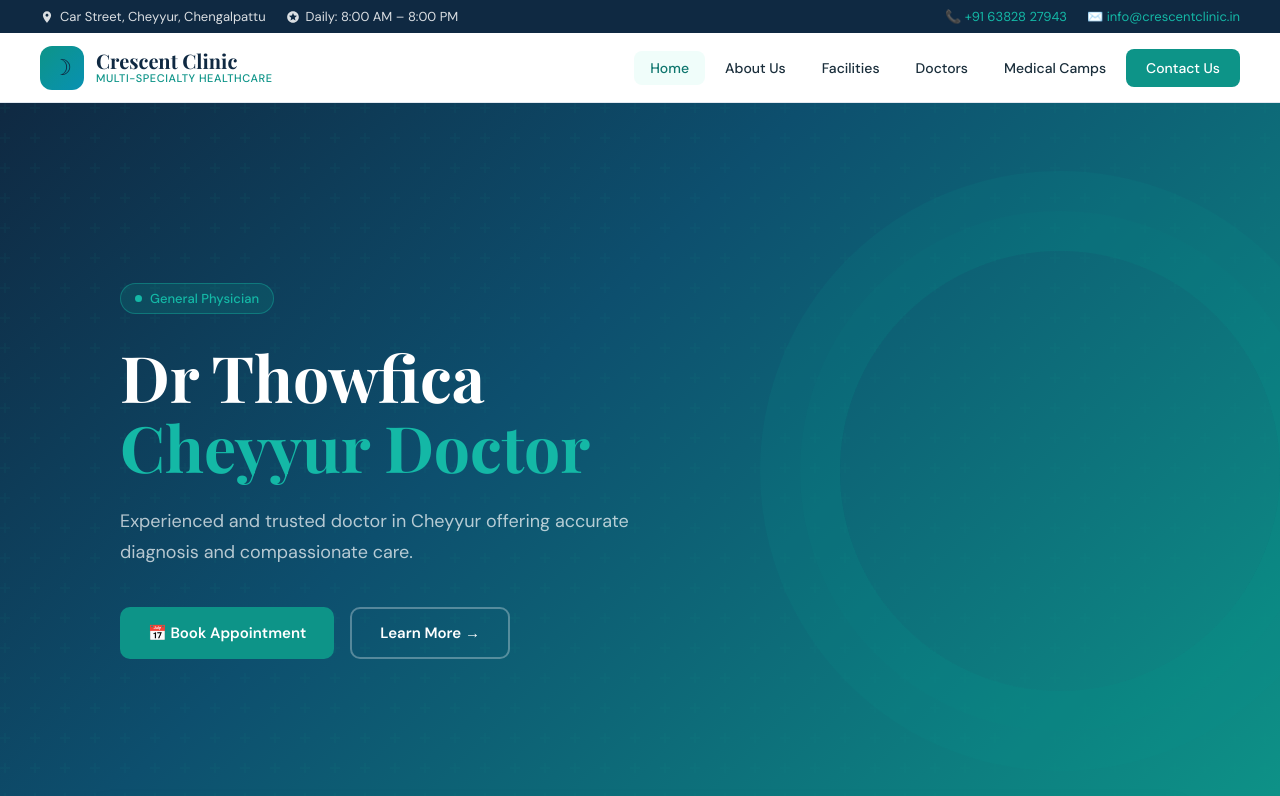
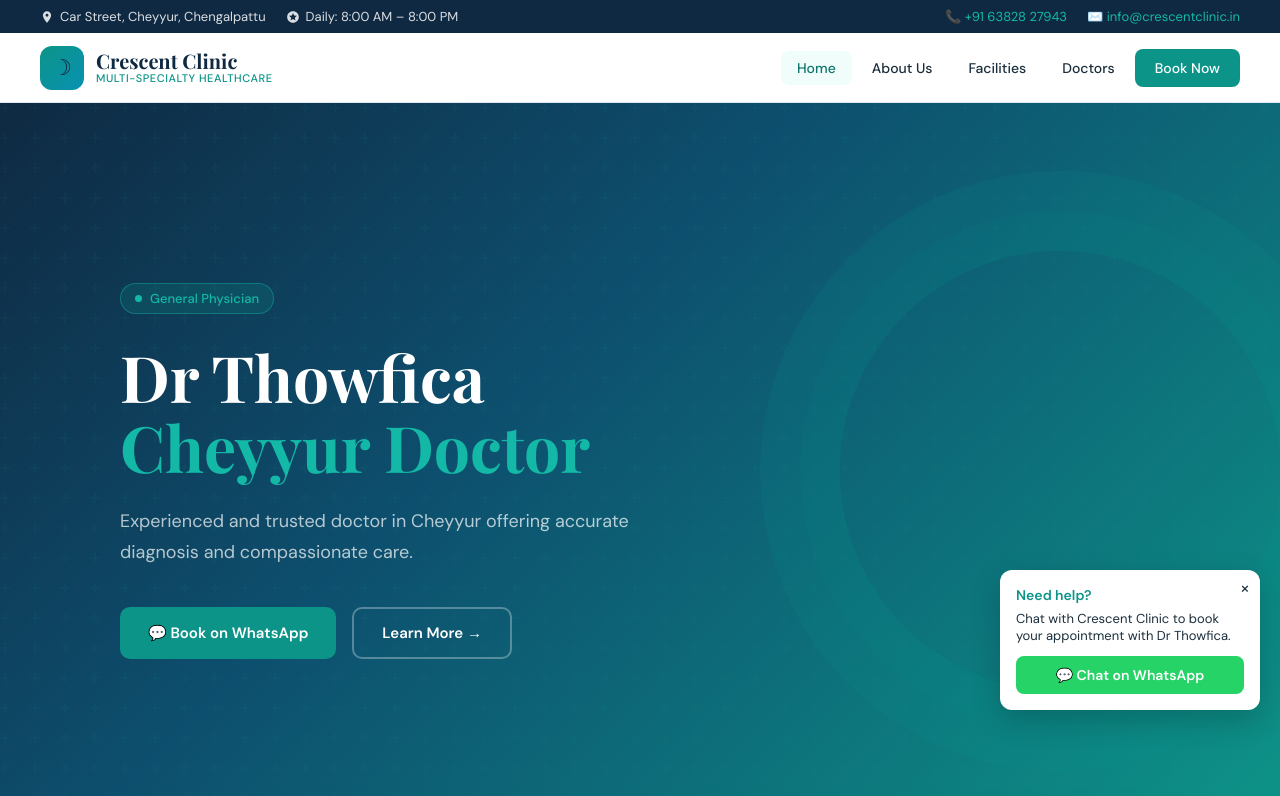
Before and after one commit to jaffer123/Cresenct-Clinic-Static-website, a plain HTML site: page index.html in a window 1280 px wide. Shown: the top 796 px of the page. Drawn offline with nearby package versions, Linux system fonts and the light colour scheme; a web font is replaced by a local one.

Commit message:
Update index.html

```diff
--- a/index.html
+++ b/index.html
@@ -4,7 +4,12 @@
 <head>
   <meta charset="UTF-8" />
   <meta name="viewport" content="width=device-width, initial-scale=1.0" />
-  <title>Crescent Clinic – Multi-Specialty Healthcare</title>
+  <title>Crescent Clinic Cheyyur | Dr Thowfica | Best Clinic in Cheyyur</title>
+  <meta name="description"
+    content="Crescent Clinic in Cheyyur offers expert care by Dr Thowfica. Visit the best clinic in Cheyyur for general checkups, fever treatment, and affordable healthcare.">
+  <meta name="keywords"
+    content="Cheyyur clinic, best clinic in Cheyyur, Dr Thowfica Cheyyur, doctor in Cheyyur, medical clinic Cheyyur">
+  <meta name="robots" content="index, follow">
   <link rel="preconnect" href="https://fonts.googleapis.com" />
   <link
     href="https://fonts.googleapis.com/css2?family=Playfair+Display:ital,wght@0,600;0,700;1,600&family=DM+Sans:wght@300;400;500;600&display=swap"
@@ -1365,11 +1370,34 @@
         grid-template-columns: 1fr;
       }
     }
+
+    .whatsapp-float {
+      position: fixed;
+      bottom: 20px;
+      right: 20px;
+      background: #25D366;
+      color: white;
+      padding: 14px 18px;
+      border-radius: 50px;
+      font-size: 14px;
+      font-weight: 600;
+      text-decoration: none;
+      box-shadow: 0 6px 20px rgba(0, 0, 0, 0.2);
+      z-index: 999;
+      display: flex;
+      align-items: center;
+      gap: 8px;
+      transition: 0.3s;
+    }
+
+    .whatsapp-float:hover {
+      background: #1ebe5d;
+      transform: translateY(-2px);
+    }
   </style>
 </head>
 
 <body>
-
   <!-- TOPBAR -->
   <div class="topbar" id="topbar">
     <div class="topbar-left">
@@ -1408,8 +1436,12 @@
       <li><a href="#about">About Us</a></li>
       <li><a href="#facilities">Facilities</a></li>
       <li><a href="#doctors">Doctors</a></li>
-      <li><a href="#camps">Medical Camps</a></li>
-      <li><a href="#contact" class="nav-cta">Contact Us</a></li>
+      <li>
+        <a href="https://wa.me/916382827943?text=Hello%20Crescent%20Clinic,%20I%20want%20to%20book%20an%20appointment%20with%20Dr%20Thowfica"
+          class="nav-cta" target="_blank">
+          Book Now
+        </a>
+      </li>
     </ul>
     <div class="hamburger" id="hamburger" onclick="toggleMenu()">
       <span></span><span></span><span></span>
@@ -1552,6 +1584,10 @@
       <span id="footerCopy"></span>
       <span style="color:rgba(255,255,255,0.4);">Designed with ❤️ for better healthcare</span>
     </div>
+    <div style="display:none;">
+      Crescent Clinic is the best clinic in Cheyyur offering treatment by Dr Thowfica.
+      If you are searching for a doctor in Cheyyur or clinic near me, visit Crescent Clinic today.
+    </div>
   </footer>
 
   <script>
@@ -1613,8 +1649,11 @@
           <h1 class="hero-title">${s.title} <span class="accent">${s.titleAccent}</span></h1>
           <p class="hero-subtitle">${s.subtitle}</p>
           <div class="hero-actions">
-            <a href="#contact" class="btn-primary">📅 Book Appointment</a>
-            <a href="#about" class="btn-outline">Learn More →</a>
+            <a href="https://wa.me/916382827943?text=Hello%20Crescent%20Clinic,%20I%20want%20to%20book%20an%20appointment%20with%20Dr%20Thowfica"
+     class="btn-primary" target="_blank">
+     💬 Book on WhatsApp
+  </a>
+  <a href="#about" class="btn-outline">Learn More →</a>
           </div>
         `;
       }
@@ -1778,7 +1817,17 @@
         </a>
         <div class="contact-card">
           <div class="contact-icon">📍</div>
-          <div><div class="contact-label">Address</div><div class="contact-value">${c.address.street}, ${c.address.city}, ${c.address.state} – ${c.address.pincode}</div></div>
+          <div>
+            <div class="contact-label">Address</div><div class="contact-value">${c.address.street}, ${c.address.city}, ${c.address.state} – ${c.address.pincode}</div>
+
+    <iframe
+      src="https://www.google.com/maps?q=Cheyyur+Crescent+Clinic&output=embed"
+      width="100%"
+      height="200"
+      style="border:0;border-radius:12px;margin-top:12px;">
+    </iframe>
+
+          </div>
         </div>
         <div class="contact-card">
           <div class="contact-icon">🕐</div>
@@ -1851,6 +1900,77 @@
 
     init();
   </script>
+
+  <!-- WhatsApp Auto Popup -->
+  <div id="wa-popup" class="wa-popup">
+    <div class="wa-box">
+      <span class="wa-close" onclick="closeWAPopup()">×</span>
+      <h4>Need help?</h4>
+      <p>Chat with Crescent Clinic to book your appointment with Dr Thowfica.</p>
+      <a href="https://wa.me/916382827943?text=Hello%20Crescent%20Clinic,%20I%20want%20to%20book%20an%20appointment%20with%20Dr%20Thowfica"
+        target="_blank">
+        💬 Chat on WhatsApp
+      </a>
+    </div>
+  </div>
+
+  <style>
+    .wa-popup {
+      position: fixed;
+      bottom: 90px;
+      right: 20px;
+      display: none;
+      z-index: 999;
+    }
+
+    .wa-box {
+      background: white;
+      border-radius: 12px;
+      padding: 16px;
+      width: 260px;
+      box-shadow: 0 10px 30px rgba(0, 0, 0, 0.2);
+      font-size: 14px;
+    }
+
+    .wa-box h4 {
+      margin-bottom: 6px;
+      color: #0d9488;
+    }
+
+    .wa-box p {
+      font-size: 13px;
+      margin-bottom: 12px;
+    }
+
+    .wa-box a {
+      display: block;
+      background: #25D366;
+      color: white;
+      text-align: center;
+      padding: 10px;
+      border-radius: 8px;
+      text-decoration: none;
+      font-weight: 600;
+    }
+
+    .wa-close {
+      position: absolute;
+      right: 10px;
+      top: 6px;
+      cursor: pointer;
+      font-size: 18px;
+    }
+  </style>
+
+  <script>
+    setTimeout(() => {
+      document.getElementById("wa-popup").style.display = "block";
+    }, 5000);
+
+    function closeWAPopup() {
+      document.getElementById("wa-popup").style.display = "none";
+    }
+  </script>
 </body>
 
 </html>
```
